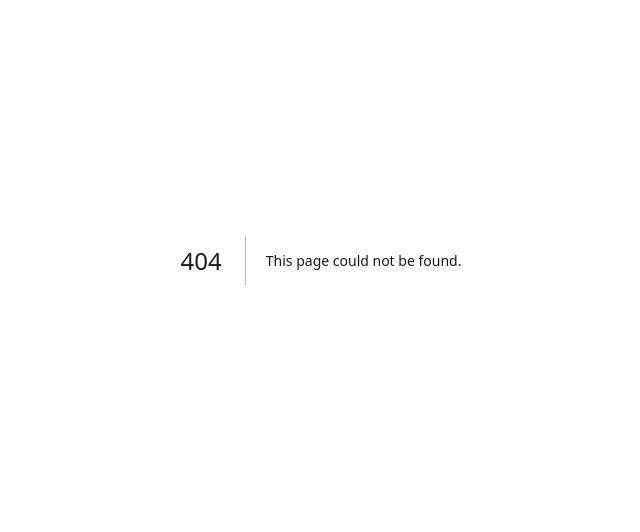
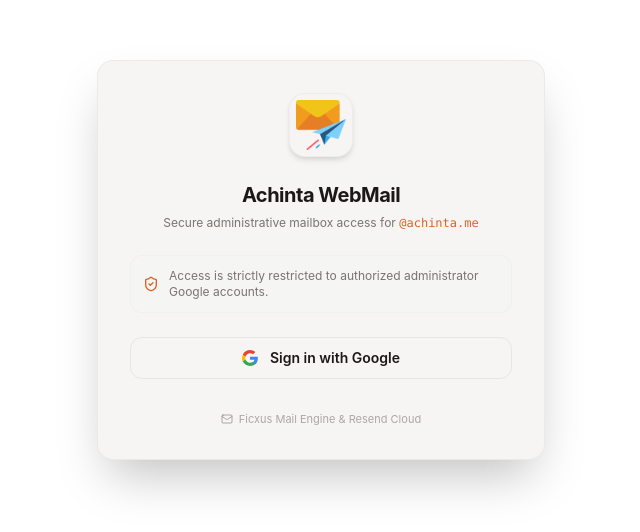
Before and after one commit to Achinta005/WebMail, a Next.js app: page /login in a window 1280 px wide. Before the commit this address had no page. Shown: the part 140-672 px from the top of the page, without its empty margins (319-959 px from the left). Built offline with nearby package versions, Linux system fonts and the light colour scheme.

Commit message:
login auth

```diff
--- a/src/app/layout.tsx
+++ b/src/app/layout.tsx
@@ -1,5 +1,7 @@
 import type { Metadata } from 'next';
 import './globals.css';
+import { Suspense } from 'react';
+import { AuthProvider } from '@/context/AuthContext';
 
 export const metadata: Metadata = {
   title: 'Achinta WebMail - @achinta.me',
@@ -41,7 +43,11 @@
         />
       </head>
       <body className="bg-background text-foreground antialiased min-h-screen">
-        {children}
+        <Suspense fallback={null}>
+          <AuthProvider>
+            {children}
+          </AuthProvider>
+        </Suspense>
       </body>
     </html>
   );
--- /dev/null
+++ b/src/app/login/page.tsx
@@ -0,0 +1,110 @@
+"use client";
+
+import React, { Suspense } from "react";
+import Image from "next/image";
+import { useSearchParams } from "next/navigation";
+import { ShieldCheck, AlertCircle, Mail } from "lucide-react";
+
+function LoginContent() {
+  const searchParams = useSearchParams();
+  const error = searchParams.get("error");
+
+  const handleGoogleLogin = () => {
+    const backendUrl =
+      process.env.NEXT_PUBLIC_SERVER_URL || "http://localhost:3001";
+    const targetUrl = `${backendUrl.replace(/\/$/, "")}/api/webmail/auth/google`;
+    window.location.href = targetUrl;
+  };
+
+  return (
+    <div className="min-h-screen w-full flex items-center justify-center bg-background px-4">
+      <div className="w-full max-w-md bg-card border border-border/70 rounded-2xl shadow-2xl p-8 flex flex-col items-center text-center space-y-6 animate-in fade-in-50 zoom-in-95 duration-200">
+        {/* Brand Logo */}
+        <div className="size-16 rounded-2xl overflow-hidden p-1.5 shadow-md border border-border/50 bg-card flex items-center justify-center">
+          <Image
+            src="/logo.png"
+            alt="Achinta WebMail Logo"
+            width={56}
+            height={56}
+            priority
+            className="size-full object-contain"
+          />
+        </div>
+
+        {/* Title */}
+        <div className="space-y-1.5">
+          <h1 className="text-xl font-bold tracking-tight text-foreground">
+            Achinta WebMail
+          </h1>
+          <p className="text-xs text-muted-foreground">
+            Secure administrative mailbox access for <span className="font-mono text-primary font-medium">@achinta.me</span>
+          </p>
+        </div>
+
+        {/* Error Alert if unauthorized email or failed OAuth */}
+        {error && (
+          <div className="w-full p-3.5 bg-destructive/10 border border-destructive/20 rounded-xl flex items-start gap-3 text-left">
+            <AlertCircle className="size-4 text-destructive flex-shrink-0 mt-0.5" />
+            <div className="text-xs text-destructive leading-relaxed">
+              {error}
+            </div>
+          </div>
+        )}
+
+        {/* Info Box */}
+        <div className="w-full p-3 bg-muted/40 border border-border/40 rounded-xl flex items-center gap-2.5 text-xs text-muted-foreground text-left">
+          <ShieldCheck className="size-4 text-primary flex-shrink-0" />
+          <span>
+            Access is strictly restricted to authorized administrator Google accounts.
+          </span>
+        </div>
+
+        {/* Google Sign In Button */}
+        <button
+          type="button"
+          onClick={handleGoogleLogin}
+          className="w-full flex items-center justify-center gap-3 px-4 py-2.5 rounded-xl border border-border bg-card hover:bg-muted/80 text-foreground text-sm font-semibold transition-all shadow-xs hover:shadow active:scale-[0.99]"
+        >
+          <svg className="size-4" viewBox="0 0 24 24">
+            <path
+              fill="#4285F4"
+              d="M23.745 12.27c0-.7-.06-1.4-.19-2.07H12v4.51h6.6c-.29 1.52-1.14 2.82-2.4 3.68v3.05h3.88c2.27-2.09 3.665-5.17 3.665-9.17Z"
+            />
+            <path
+              fill="#34A853"
+              d="M12 24c3.24 0 5.95-1.08 7.93-2.91l-3.88-3.05c-1.08.72-2.45 1.16-4.05 1.16-3.12 0-5.77-2.1-6.72-4.93H1.25v3.15C3.26 21.36 7.34 24 12 24Z"
+            />
+            <path
+              fill="#FBBC05"
+              d="M5.28 14.27A7.17 7.17 0 0 1 4.9 12c0-.79.14-1.57.38-2.27V6.58H1.25A11.96 11.96 0 0 0 0 12c0 1.92.45 3.74 1.25 5.42l4.03-3.15Z"
+            />
+            <path
+              fill="#EA4335"
+              d="M12 4.75c1.77 0 3.35.61 4.6 1.8l3.42-3.42C17.95 1.19 15.24 0 12 0 7.34 0 3.26 2.64 1.25 6.58l4.03 3.15c.95-2.83 3.6-4.98 6.72-4.98Z"
+            />
+          </svg>
+          <span>Sign in with Google</span>
+        </button>
+
+        <div className="pt-2 text-[11px] text-muted-foreground/60 flex items-center gap-1.5">
+          <Mail className="size-3" />
+          <span>Ficxus Mail Engine & Resend Cloud</span>
+        </div>
+      </div>
+    </div>
+  );
+}
+
+export default function LoginPage() {
+  return (
+    <Suspense
+      fallback={
+        <div className="min-h-screen w-full flex items-center justify-center bg-background text-xs text-muted-foreground">
+          Loading...
+        </div>
+      }
+    >
+      <LoginContent />
+    </Suspense>
+  );
+}
--- a/src/app/page.tsx
+++ b/src/app/page.tsx
@@ -10,9 +10,11 @@
 import { ComposeDialog } from "@/components/mail/ComposeDialog";
 import { SettingsModal } from "@/components/mail/SettingsModal";
 import { useUiStore } from "@/stores/useUiStore";
+import { useAuth } from "@/context/AuthContext";
 import type { Email, MailboxStats, SendEmailPayload } from "@/types/email";
 
 export default function MailboxPage() {
+  const { isAuthenticated, isLoading: isAuthLoading } = useAuth();
   const activeFolder = useUiStore((s) => s.activeFolder);
   const selectedAlias = useUiStore((s) => s.selectedAlias);
   const selectedEmailId = useUiStore((s) => s.selectedEmailId);
@@ -102,14 +104,18 @@
   // Initial load: initialize persisted settings first, then fetch
   useEffect(() => {
     useUiStore.getState().initSettings();
-    fetchStatus();
-    fetchEmails();
-  }, [fetchStatus, fetchEmails]);
+    if (isAuthenticated) {
+      fetchStatus();
+      fetchEmails();
+    }
+  }, [fetchStatus, fetchEmails, isAuthenticated]);
 
   // Re-fetch emails whenever activeFolder, selectedAlias, searchQuery, or activeFilter changes
   useEffect(() => {
-    fetchEmails();
-  }, [activeFolder, selectedAlias, searchQuery, activeFilter, fetchEmails]);
+    if (isAuthenticated) {
+      fetchEmails();
+    }
+  }, [activeFolder, selectedAlias, searchQuery, activeFilter, fetchEmails, isAuthenticated]);
 
   // Automatically mark email as read when opened
   useEffect(() => {
@@ -203,13 +209,14 @@
       }
     };
 
+    if (!isAuthenticated) return;
     connectSse();
 
     return () => {
       if (eventSource) eventSource.close();
       if (reconnectTimeout) clearTimeout(reconnectTimeout);
     };
-  }, [activeFolder, selectedAlias]);
+  }, [activeFolder, selectedAlias, isAuthenticated]);
 
   // Sync with Resend
   const handleSync = async () => {
@@ -348,6 +355,18 @@
 
   const selectedEmail = emails.find((e) => e.id === selectedEmailId) || null;
 
+  if (isAuthLoading) {
+    return (
+      <div className="h-screen w-screen flex items-center justify-center bg-background text-xs text-muted-foreground">
+        Loading mailbox session...
+      </div>
+    );
+  }
+
+  if (!isAuthenticated) {
+    return null;
+  }
+
   return (
     <div className="flex h-screen w-screen overflow-hidden bg-background font-sans text-foreground">
       <Toaster position="bottom-right" richColors />
--- a/src/components/shared/NavRail.tsx
+++ b/src/components/shared/NavRail.tsx
@@ -10,10 +10,12 @@
   Radio,
   RefreshCw,
   PanelLeftOpen,
+  LogOut,
 } from "lucide-react";
 import * as Tooltip from "@radix-ui/react-tooltip";
 import { useUiStore } from "@/stores/useUiStore";
 import { useComposeStore } from "@/stores/useComposeStore";
+import { useAuth } from "@/context/AuthContext";
 
 interface NavRailProps {
   onSync: () => void;
@@ -33,6 +35,7 @@
   const isSidebarCollapsed = useUiStore((s) => s.isSidebarCollapsed);
   const toggleSidebar = useUiStore((s) => s.toggleSidebar);
   const openCompose = useComposeStore((s) => s.openCompose);
+  const { logout } = useAuth();
 
   const [mounted, setMounted] = useState(false);
   useEffect(() => setMounted(true), []);
@@ -211,6 +214,29 @@
               </Tooltip.Content>
             </Tooltip.Portal>
           </Tooltip.Root>
+
+          {/* Logout */}
+          <Tooltip.Root>
+            <Tooltip.Trigger asChild>
+              <button
+                type="button"
+                onClick={logout}
+                aria-label="Sign out"
+                className="size-9 rounded-lg flex items-center justify-center text-muted-foreground hover:bg-destructive/10 hover:text-destructive transition-colors"
+              >
+                <LogOut className="size-4" />
+              </button>
+            </Tooltip.Trigger>
+            <Tooltip.Portal>
+              <Tooltip.Content
+                side="right"
+                sideOffset={8}
+                className="rounded-md bg-popover px-2.5 py-1 text-xs font-medium text-popover-foreground shadow-md border border-border"
+              >
+                Sign out
+              </Tooltip.Content>
+            </Tooltip.Portal>
+          </Tooltip.Root>
         </div>
       </div>
     </Tooltip.Provider>
--- /dev/null
+++ b/src/context/AuthContext.tsx
@@ -0,0 +1,91 @@
+"use client";
+
+import React, { createContext, useContext, useEffect, useState } from "react";
+import { useRouter, useSearchParams, usePathname } from "next/navigation";
+
+interface AuthContextType {
+  isAuthenticated: boolean;
+  isLoading: boolean;
+  accessToken: string | null;
+  logout: () => void;
+}
+
+const AuthContext = createContext<AuthContextType>({
+  isAuthenticated: false,
+  isLoading: true,
+  accessToken: null,
+  logout: () => {},
+});
+
+const ACCESS_TOKEN_KEY = "webmail_access_token";
+const REFRESH_TOKEN_KEY = "webmail_refresh_token";
+
+export function AuthProvider({ children }: { children: React.ReactNode }) {
+  const [accessToken, setAccessToken] = useState<string | null>(null);
+  const [isLoading, setIsLoading] = useState(true);
+  const router = useRouter();
+  const pathname = usePathname();
+  const searchParams = useSearchParams();
+
+  useEffect(() => {
+    // 1. Check if tokens arrived from OAuth redirect in URL
+    const tokenFromUrl = searchParams.get("access_token");
+    const refreshFromUrl = searchParams.get("refresh_token");
+
+    if (tokenFromUrl) {
+      localStorage.setItem(ACCESS_TOKEN_KEY, tokenFromUrl);
+      if (refreshFromUrl) {
+        localStorage.setItem(REFRESH_TOKEN_KEY, refreshFromUrl);
+      }
+      setAccessToken(tokenFromUrl);
+      setIsLoading(false);
+
+      // Clean tokens from URL for security
+      const newUrl = window.location.pathname;
+      window.history.replaceState({}, document.title, newUrl);
+      return;
+    }
+
+    // 2. Check localStorage for existing session
+    const storedToken = localStorage.getItem(ACCESS_TOKEN_KEY);
+    if (storedToken) {
+      setAccessToken(storedToken);
+    }
+    setIsLoading(false);
+  }, [searchParams]);
+
+  // Route guard
+  useEffect(() => {
+    if (isLoading) return;
+
+    const isLoginPage = pathname === "/login";
+
+    if (!accessToken && !isLoginPage) {
+      router.replace("/login");
+    } else if (accessToken && isLoginPage) {
+      router.replace("/");
+    }
+  }, [accessToken, isLoading, pathname, router]);
+
+  const logout = () => {
+    localStorage.removeItem(ACCESS_TOKEN_KEY);
+    localStorage.removeItem(REFRESH_TOKEN_KEY);
+    setAccessToken(null);
+    router.replace("/login");
+  };
+
+  return (
+    <AuthContext.Provider
+      value={{
+        isAuthenticated: !!accessToken,
+        isLoading,
+        accessToken,
+        logout,
+      }}
+    >
+      {children}
+    </AuthContext.Provider>
+  );
+}
+
+export const useAuth = () => useContext(AuthContext);
```
